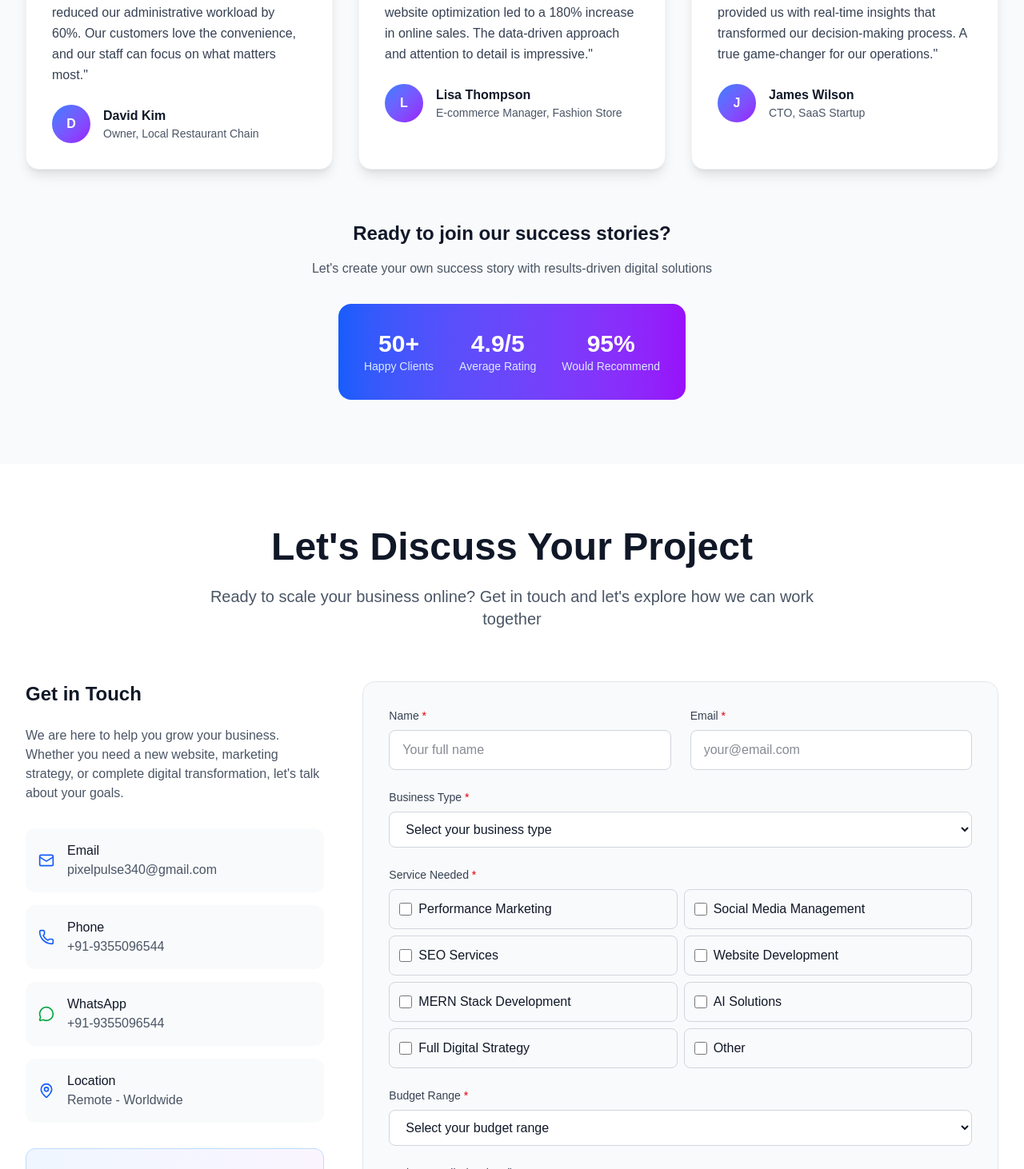
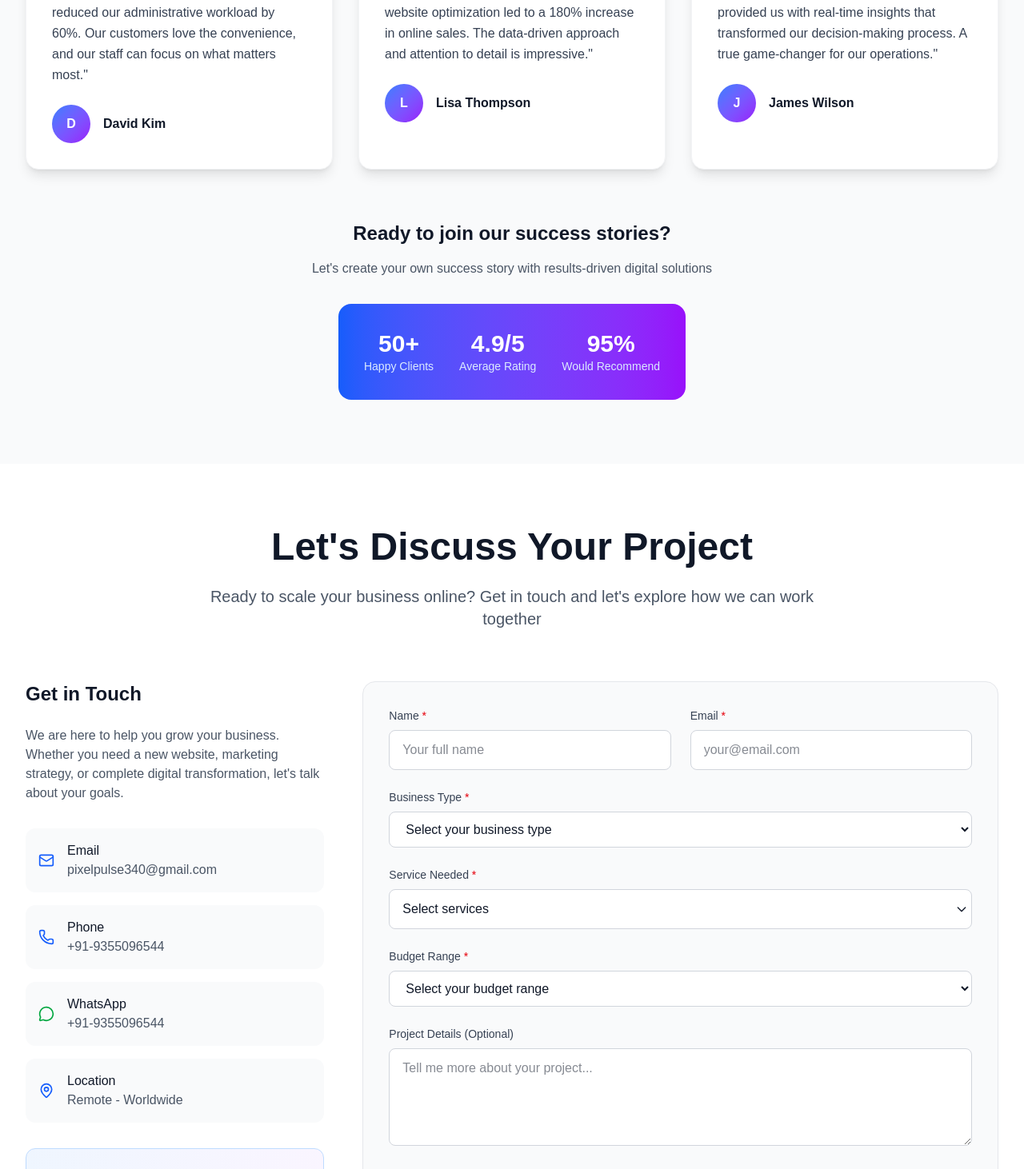
Before and after one commit to DevXPanda/PixelPulse, a Next.js app: page / in a window 1280 px wide. Shown: the part 8708-10170 px from the top of the page at 80% size. Built offline with nearby package versions, Linux system fonts and the light colour scheme.

Commit message:
Changes done on Testimonials and form

```diff
--- a/src/components/sections/Contact.tsx
+++ b/src/components/sections/Contact.tsx
@@ -25,6 +25,8 @@ const Contact = () => {
 
   const [isSubmitting, setIsSubmitting] = useState(false);
   const [showSuccess, setShowSuccess] = useState(false);
+  const [serviceDropdownOpen, setServiceDropdownOpen] = useState(false);
+
 
   const businessTypes = [
     'E-commerce',
@@ -274,27 +276,61 @@ const Contact = () => {
                   </select>
                 </div>
 
-                <div>
+                <div className="relative">
                   <label className="block text-sm font-medium text-gray-700 mb-2">
-                    Service Needed <span className='text-red-600'>*</span>
+                    Service Needed <span className="text-red-600">*</span>
                   </label>
-                  <div className="grid grid-cols-1 sm:grid-cols-2 gap-2">
+
+                  {/* Select-like button */}
+                  <button
+                    type="button"
+                    onClick={() => setServiceDropdownOpen(prev => !prev)}
+                    className="relative w-full px-4 py-3 pr-10 text-left bg-white border border-gray-300 rounded-lg text-gray-900 focus:outline-none focus:ring-2 focus:ring-blue-500 focus:border-transparent transition-all duration-200"
+                  >
+                    {formData.serviceNeeded.length > 0
+                      ? `${formData.serviceNeeded.length} service(s) selected`
+                      : "Select services"}
+
+                    <svg
+                      className={`absolute right-1 top-1/2 h-4 w-4 -translate-y-1/2 text-gray-900 transition-transform duration-200 ${serviceDropdownOpen ? "rotate-180" : ""
+                        }`}
+                      fill="none"
+                      stroke="currentColor"
+                      viewBox="0 0 24 24"
+                      aria-hidden="true"
+                    >
+                      <path
+                        strokeLinecap="round"
+                        strokeLinejoin="round"
+                        strokeWidth={2}
+                        d="M19 9l-7 7-7-7"
+                      />
+                    </svg>
+
+                  </button>
+
+                  {/* Dropdown options */}
+                  {serviceDropdownOpen && (
+                    <div className="absolute z-20 mt-2 w-full bg-white border border-gray-300 rounded-lg shadow-lg p-3">
+                      <div className="grid grid-cols-1 sm:grid-cols-2 gap-2 max-h-64 overflow-y-auto">
                         {services.map(service => (
-                      <label key={service} className="flex items-center space-x-2 bg-gray-50 p-3 rounded-lg border border-gray-300 hover:bg-gray-100 transition-colors">
+                          <label
+                            key={service}
+                            className="flex items-center space-x-2 bg-gray-50 p-3 rounded-lg border border-gray-300 hover:bg-gray-100 cursor-pointer"
+                          >
                             <input
                               type="checkbox"
-                          name="serviceNeeded"
-                          value={service}
                               checked={formData.serviceNeeded.includes(service)}
                               onChange={() => handleServiceChange(service)}
-                          className="h-4 w-4 border-gray-300 rounded accent-blue-600"
+                              className="h-4 w-4 rounded accent-blue-600"
                             />
                             <span className="text-gray-900">{service}</span>
                           </label>
                         ))}
                       </div>
                     </div>
-
+                  )}
+                </div>
 
                 <div>
                   <label htmlFor="budgetRange" className="block text-sm font-medium text-gray-700 mb-2">
--- a/src/components/sections/Testimonials.tsx
+++ b/src/components/sections/Testimonials.tsx
@@ -8,42 +8,36 @@ const Testimonials = () => {
   const testimonials = [
     {
       name: "Sarah Johnson",
-      position: "CEO, TechStart Inc.",
       content: "Working with Pixel Pulses transformed our online presence. Our conversion rates increased by 180% within just 3 months. The combination of technical expertise and marketing insight is unmatched.",
       rating: 5,
       industry: "Technology"
     },
     {
       name: "Michael Chen",
-      position: "Founder, FitLife Gym",
       content: "The new website and local SEO strategy brought in 45% more walk-ins in the first month. The team understood our business needs and delivered results that exceeded expectations.",
       rating: 5,
       industry: "Fitness"
     },
     {
       name: "Emily Rodriguez",
-      position: "Marketing Director, RealEstate Pro",
       content: "Our Meta Ads campaign generated 120+ qualified leads in just 30 days. The ROI-focused approach and continuous optimization made all the difference for our business.",
       rating: 5,
       industry: "Real Estate"
     },
     {
       name: "David Kim",
-      position: "Owner, Local Restaurant Chain",
       content: "The custom booking system and AI chatbot reduced our administrative workload by 60%. Our customers love the convenience, and our staff can focus on what matters most.",
       rating: 5,
       industry: "Hospitality"
     },
     {
       name: "Lisa Thompson",
-      position: "E-commerce Manager, Fashion Store",
       content: "Our Google Shopping campaigns and website optimization led to a 180% increase in online sales. The data-driven approach and attention to detail is impressive.",
       rating: 5,
       industry: "Retail"
     },
     {
       name: "James Wilson",
-      position: "CTO, SaaS Startup",
       content: "The MERN dashboard and analytics system provided us with real-time insights that transformed our decision-making process. A true game-changer for our operations.",
       rating: 5,
       industry: "SaaS"
@@ -119,9 +113,9 @@ const Testimonials = () => {
                     <div className="font-semibold text-gray-900">
                       {testimonial.name}
                     </div>
-                    <div className="text-sm text-gray-600">
+                    {/* <div className="text-sm text-gray-600">
                       {testimonial.position}
-                    </div>
+                    </div> */}
                   </div>
                 </div>
               </div>
```
Lines whose indentation alone changed are shown as unchanged.
